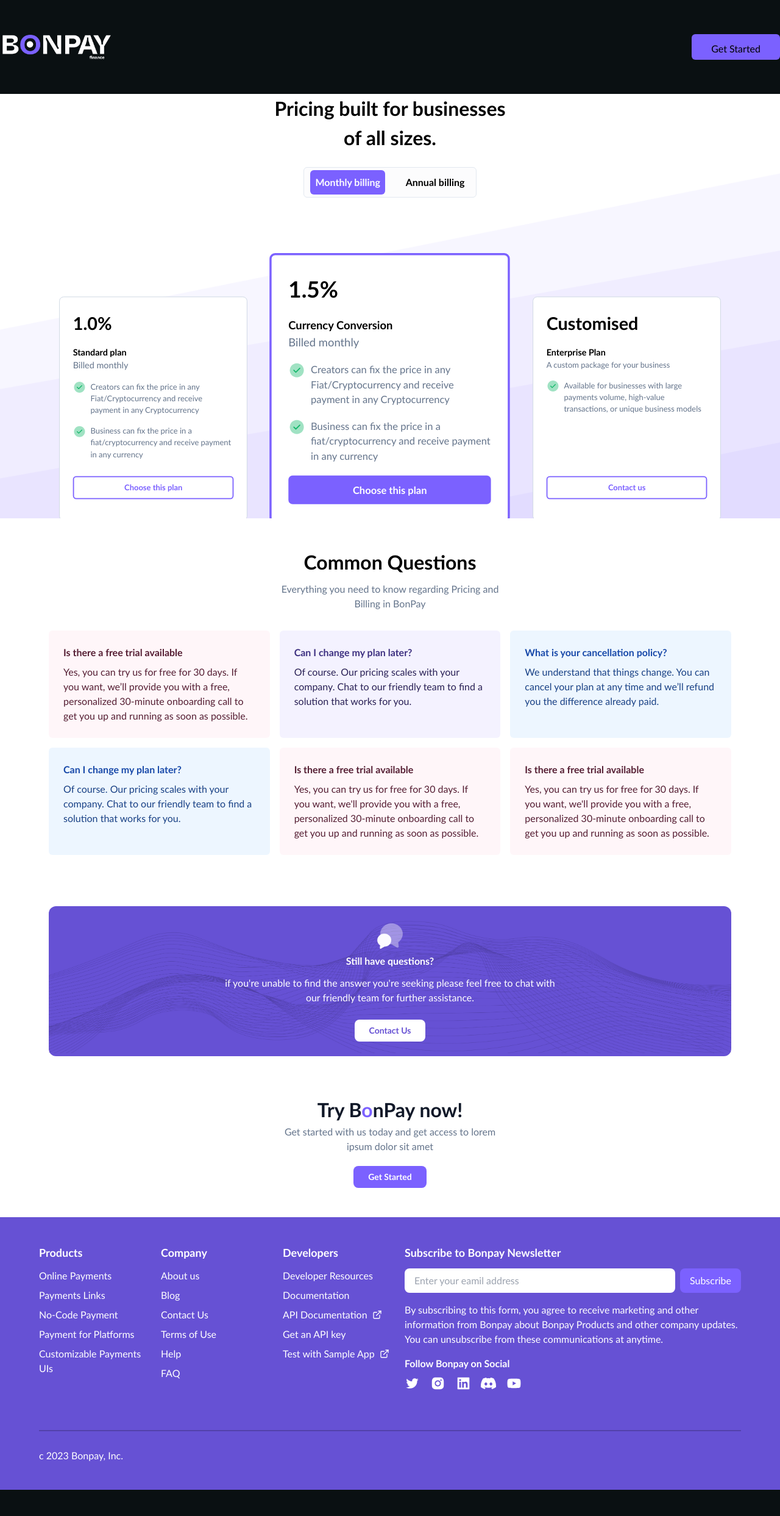
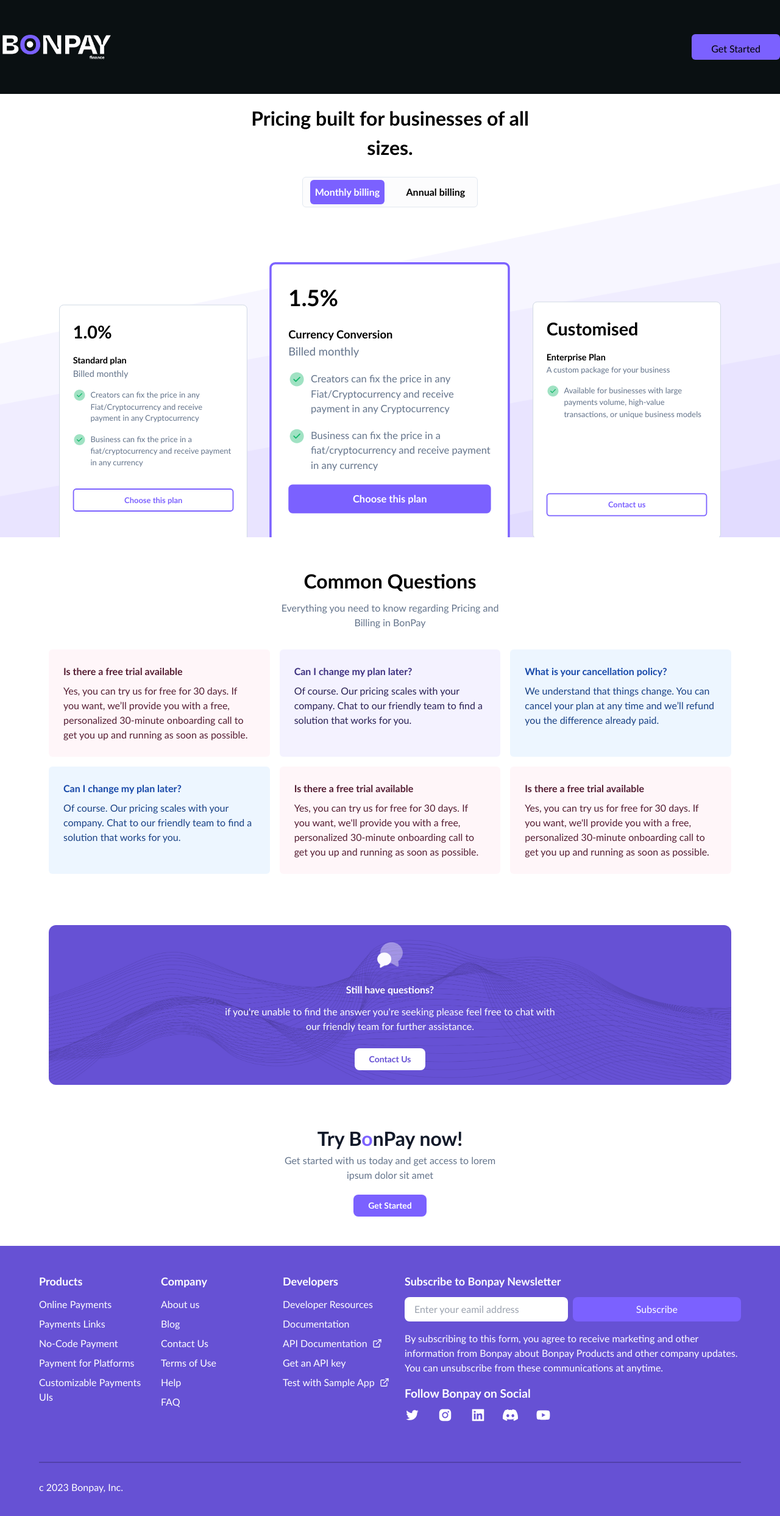
Before and after one commit to bonpayfinance/bonpay-website, a Next.js app: page /pricing in a window 1280 px wide. Shown: the top 2486 px of the page at 61% size. Before the commit the page ends 2443 px from the top, so only its background shows below. Built offline with nearby package versions, Linux system fonts and the light colour scheme.

Commit message:
made chnages

```diff
--- a/components/Footer/index.jsx
+++ b/components/Footer/index.jsx
@@ -9,45 +9,45 @@ import {AiFillYoutube} from 'react-icons/ai'
 
 export default function Footer() {
   return (
-    <div className='bg-[#6651D4] text-white lg:px-16 py-11 px-6'>
+      <footer className='bg-[#6651D4] text-white lg:px-16 py-11 px-6'>
         <div className='flex gap-10 lg:gap-4 md:gap-4 flex-wrap '>
-        <div className='flex flex-[1] flex-col'>
+          <div className='flex flex-[2] md:flex-[1] flex-col font-extralight text-[0.9em] md:text-[1em]'>
             <h3 className='pb-3 font-bold text-lg'>Products</h3>
-          <Link href={'/#'} className='flex items-center pb-2'>Online Payments</Link>
-          <Link href={'/#'} className='flex items-center pb-2'>Payments Links</Link>
-          <Link href={'/#'} className='flex items-center pb-2'>No-Code Payment</Link>
-          <Link href={'/#'} className='flex items-center pb-2'>Payment for Platforms</Link>
-          <Link href={'/#'} className='flex items-center pb-2'>Customizable Payments UIs</Link>
+            <Link href={'/#'} className='flex items-center pb-3 md:pb-2'>Online Payments</Link>
+            <Link href={'/#'} className='flex items-center pb-3 md:pb-2'>Payments Links</Link>
+            <Link href={'/#'} className='flex items-center pb-3 md:pb-2'>No-Code Payment</Link>
+            <Link href={'/#'} className='flex items-center pb-3 md:pb-2'>Payment for Platforms</Link>
+            <Link href={'/#'} className='flex items-center pb-3 md:pb-2'>Customizable Payments UIs</Link>
           </div>
-        <div className='flex flex-[1] flex-col'>
+          <div className='flex flex-[1] md:flex-[1] flex-col font-extralight text-[0.9em] md:text-[1em]'>
             <h3 className='pb-3 font-bold text-lg'>Company</h3>
-          <Link href={'/#'} className='flex items-center pb-2'>About us</Link>
-          <Link href={'/#'} className='flex items-center pb-2'>Blog</Link>
-          <Link href={'/#'} className='flex items-center pb-2'>Contact Us</Link>
-          <Link href={'/#'} className='flex items-center pb-2'>Terms of Use</Link>
-          <Link href={'/#'} className='flex items-center pb-2'>Help</Link>
-          <Link href={'/#'} className='flex items-center pb-2'>FAQ</Link>
+            <Link href={'/#'} className='flex items-center pb-3 md:pb-2'>About us</Link>
+            <Link href={'/#'} className='flex items-center pb-3 md:pb-2'>Blog</Link>
+            <Link href={'/#'} className='flex items-center pb-3 md:pb-2'>Contact Us</Link>
+            <Link href={'/#'} className='flex items-center pb-3 md:pb-2'>Terms of Use</Link>
+            <Link href={'/#'} className='flex items-center pb-3 md:pb-2'>Help</Link>
+            <Link href={'/#'} className='flex items-center pb-3 md:pb-2'>FAQ</Link>
           </div>
-        <div className='flex flex-1 flex-col'>
+          <div className='flex flex-[1] md:flex-[1] flex-col font-extralight text-[0.9em] md:text-[1em]'>
             <h3 className='pb-3 font-bold text-lg'>Developers</h3>
-          <Link href={'/#'} className='flex items-center pb-2'>Developer Resources</Link>
-          <Link href={'/#'} className='flex items-center pb-2'>Documentation</Link>
-          <Link href={'/#'} className='flex items-center pb-2'>API Documentation <FiExternalLink  className='ml-2'/></Link>
-          <Link href={'/#'} className='flex items-center pb-2' >Get an API key</Link>
-          <Link href={'/#'} className='flex items-center pb-2'>Test with Sample App <FiExternalLink className='ml-2' /></Link>
+            <Link href={'/#'} className='flex items-center pb-3 md:pb-2'>Developer Resources</Link>
+            <Link href={'/#'} className='flex items-center pb-3 md:pb-2'>Documentation</Link>
+            <Link href={'/#'} className='flex items-center pb-3 md:pb-2'>API Documentation <FiExternalLink  className='ml-2'/></Link>
+            <Link href={'/#'} className='flex items-center pb-3 md:pb-2' >Get an API key</Link>
+            <Link href={'/#'} className='flex items-center pb-3 md:pb-2'>Test with Sample App <FiExternalLink className='ml-2' /></Link>
           </div>
-        <div className='lg:flex lg:flex-[3] flex-col md:grid ml-auto' >
-          <h3 className='pb-3 font-bold text-lg' >Subscribe to Bonpay Newsletter</h3>
-          <div className='flex gap-2 flex-col lg:flex-row md:flex-row'>
-            <input className='flex pl-4 w-[100%] rounded-lg py-2 lg:py-0 md:py-0' type='text' placeholder='Enter your eamil address'/>
-            <button className='px-4 py-2 bg-[#7B61FF] rounded-lg'>Subscribe</button>
+          <div className=' flex flex-col ml-auto md:grid lg:flex lg:flex-[3] md:items-stretch' >
+            <h3 className='pb-3 font-bold text-lg text-center md:text-left' >Subscribe to Bonpay Newsletter</h3>
+            <div className='flex gap-2 flex-col lg:flex-row md:flex-col'>
+              <input className='flex pl-4 w-[100%] rounded-lg py-2 lg:py-0 md:py-3' type='text' placeholder='Enter your eamil address'/>
+              <button className='px-4 py-2 rounded-lg bg-[#7B61FF] md:w-[100%] w-[70%] mx-auto'>Subscribe</button>
             </div>
-          <p className='pt-4'>
+            <p className='pt-8 md:pt-4 text-center md:text-left text-[0.9em] lg:text-[1em] font-extralight'>
               By subscribing to this form, you agree to receive marketing and other information from Bonpay about Bonpay Products
               and other company updates. You can unsubscribe from these communications at anytime.
             </p>
-          <div className='mt-4 w-[12em]'>
-            <p className='font-bold mb-2'>Follow Bonpay on Social</p>
+            <div className='mt-8 md:mt-4 w-[15em] lg:w-[15em] md:w-[15em] mx-auto lg:mx-0 md:mx-0'>
+              <p className='font-bold text-[1.2em] mb-2'>Follow Bonpay on Social</p>
               <div className='flex justify-between'>
                 <AiOutlineTwitter size={25}/>
                 <AiFillInstagram size={25}/>
@@ -58,9 +58,9 @@ export default function Footer() {
             </div>
           </div>
         </div>
-      <hr className='border border-[#5241AA] my-7 md:mt-10 lg:mt-16'/>
-      <p>c 2023 Bonpay, Inc.</p>
-    </div>
+        <hr className='border border-[#5241AA] my-7 hidden md:mt-10 md:flex lg:mt-16'/>
+        <p className='hidden md:flex'>c 2023 Bonpay, Inc.</p>
+    </footer>
   )
 }
 
--- a/pages/pricing/index.tsx
+++ b/pages/pricing/index.tsx
@@ -12,19 +12,19 @@ export default function Pricing() {
     <>
         <NavBar />
             <div className='flex flex-col text-center justify-center bg-white'>
-            <h1 className='font-bold text-[2em] mb-6 w-auto text-black'>Pricing built for businesses<br /> of all sizes.</h1>
+                <h1 className='font-bold mb-6 mt-4 text-[1.9em] lg:text-[2em] md:text-[2em] lg:w-[37%] md:w-[55%] w-[92%] mx-auto text-black'>Pricing built for businesses of all sizes.</h1>
                 {/* <div className='border border-slate-300 rounded-md px-1 py-1 flex justify-around gap-3 ml-auto mr-auto'>
                     <span className='py-1 px-1 rounded-md bg-rose-500'>Monthly billing</span>
                     <span className='py-1 px-1 rounded-md '>Annula billing</span>
                 </div> */}
                 <div className='relative bg-slate-100 lg:bg-white md:bg-none py-6 lg:py-0' style={{position: 'relative'}}>
                     <Image alt='background' src={bg} width={2000} height={2000} className='transform ' style={{width: '100%', height: '100%', position: 'absolute'}}/>
-                <div className='border border-slate-200 rounded-md px-1 py-1 w-[17.8em] bg-[#FCFCFD] flex justify-around gap-3 ml-auto mr-auto'>
+                    <div className='border border-slate-200 rounded-md px-1 py-1 w-[18em] bg-[#FCFCFD] flex justify-around gap-3 ml-auto mr-auto'>
                         <span className='py-2 px-2 font-bold rounded-md bg-[#7B61FF] text-white'>Monthly billing</span>
                         <span className='py-2 px-2 font-bold rounded-md '>Annual billing</span>
                     </div>
                     <div className='mt-10 grid lg:grid-cols-3 md:grid-cols-2 gap-6 lg:gap-[4%] md:gap-5 lg:px-[5em] md:px-[2em] px-[1em]'>
-                    <div className='flex flex-col bg-white z-[2] text-left lg:mb-[-1.5em] lg:mt-auto md:mt-[2em] p-6 transition-all duration-300 lg:scale-90 lg:h-[25.5em] cursor-pointer border border-slate-300 rounded-lg'>
+                        <div className='flex flex-col rounded-lg bg-white z-[2] text-left lg:mb-[-1.8em] lg:mt-auto md:mt-[2em] p-6 pb-10 transition-all duration-300 lg:scale-90 lg:h-[27em] cursor-pointer border border-slate-300'>
                             <h2 className='text-black text-[2em] pb-4 font-bold'>1.0%</h2>
                             <p className='font-bold'>Standard plan</p>
                             <p className='text-slate-500'>Billed monthly</p>
@@ -38,10 +38,11 @@ export default function Pricing() {
                             <p className='text-[0.9em]'>Business can fix the price in a fiat/cryptocurrency and receive payment in any currency</p>
                             </div>
 
-                        <button className='font-bold text-[0.9em] text-[#7B61FF] border-2 transition-all duration-300 border-[#7B61FF] hover:bg-[#7B61FF] hover:text-white rounded-md mb-[1em] mt-auto p-2'>Choose this plan</button>
+                            <button className='font-bold text-[0.9em] text-[#7B61FF] border-2 transition-all duration-300 border-[#7B61FF] hover:bg-[#7B61FF] hover:text-white rounded-md lg:mb-[1em] mt-auto p-2'>Choose this plan</button>
                         </div>
 
-                    <div className='flex mb-5 flex-col bg-white z-[2] text-left lg:mb-[1.3em] lg:mt-[5em] md:mt-[2em] p-6 transition-all duration-300 border border-slate-300  lg:scale-[1.15] cursor-pointer lg:border-[0.2em] lg:border-[#7B61FF] rounded-lg'>
+                        <div className='flex flex-col rounded-lg bg-white z-[2] text-left lg:mb-[1.3em] lg:mt-[5em] md:mt-[2em] p-6 transition-all duration-300 border border-slate-300 cursor-pointer lg:border-[0.2em] lg:border-[#7B61FF] lg:scale-[1.15]'>
+                        {/* <div className='flex flex-col rounded-lg bg-white z-[2] text-left lg:mb-[-1.5em] lg:mt-auto md:mt-[2em] p-6 pb-10 transition-all duration-300 lg:scale-90 lg:h-[27em] cursor-pointer border border-slate-300'> */}
                             <h2 className='text-black text-[2em] pb-4 font-bold'>1.5%</h2>
                             <p className='font-bold'>Currency Conversion</p>
                             <p className='text-slate-500'>Billed monthly</p>
@@ -55,10 +56,10 @@ export default function Pricing() {
                             <p className='text-[0.9em]'>Business can fix the price in a fiat/cryptocurrency and receive payment in any currency</p>
                             </div>
 
-                        <button className='font-bold text-[0.9em] border-2 transition-all duration-300 border-[#7B61FF] bg-[#7B61FF] text-white rounded-md mt-auto p-2'>Choose this plan</button>
+                            <button className='font-bold text-[0.9em] border-2 transition-all duration-300 border-[#7B61FF] bg-[#7B61FF] text-white lg:mb-[1em] rounded-md mt-auto p-2'>Choose this plan</button>
                         </div>
 
-                    <div className='flex flex-col bg-white z-[2] text-left lg:mt-auto lg:mb-[-1.5em] md:mt-[2em] p-6 transition-all duration-300 lg:scale-90 lg:h-[25.5em] cursor-pointer border border-slate-300 rounded-lg'>
+                        <div className='flex flex-col rounded-lg bg-white z-[2] text-left lg:mt-auto lg:mb-[-1.5em] md:mt-[2em] p-6 pb-10 transition-all duration-300 lg:scale-90 lg:h-[27em] cursor-pointer border border-slate-300'>
                             <h2 className='text-black text-[2em] pb-4 font-bold'>Customised</h2>
                             <p className='font-bold'>Enterprise Plan</p>
                             <p className='text-slate-500 text-[0.9em]'>A custom package for your business</p>
@@ -68,7 +69,7 @@ export default function Pricing() {
                             <p className='text-[0.9em]'>Available for businesses with large payments volume, high-value transactions, or unique business models</p>
                             </div>
 
-                        <button className='font-bold text-[0.9em] text-[#7B61FF] border-2 transition-all duration-300 border-[#7B61FF] hover:bg-[#7B61FF] hover:text-white rounded-md mb-[1em] mt-auto p-2'>Contact us</button>
+                            <button className='font-bold text-[0.9em] text-[#7B61FF] border-2 transition-all duration-300 border-[#7B61FF] hover:bg-[#7B61FF] hover:text-white rounded-md mt-auto p-2'>Contact us</button>
                         </div>
                     </div>
                 </div>
@@ -80,31 +81,31 @@ export default function Pricing() {
 
                     <div className='grid mt-8 lg:grid-cols-3 gap-4 my-5 md:grid-cols-2'>
 
-                    <div className='text-left rounded-md bg-[#FFE8F0] bg-opacity-40 p-6'>
+                        <div className='text-left rounded-md bg-[#FFE8F0] bg-opacity-40 p-6 h-[14em] md:h-auto'>
                             <p className='pb-2 font-bold text-[#551E33]'>Is there a free trial available</p>
-                        <p className='text-[#551E33]'>Yes, you can try us for free for 30 days. If you want, we’ll
+                            <p className='text-[#551E33] font-light md:font-normal'>Yes, you can try us for free for 30 days. If you want, we’ll
                             provide you with a free, personalized 30-minute onboarding call to get you up and running as soon as possible.</p>
                         </div>
-                    <div className='text-left rounded-md bg-[#E4DFFF] bg-opacity-40 p-6'>
+                        <div className='text-left rounded-md bg-[#E4DFFF] bg-opacity-40 p-6 h-[14em] md:h-auto'>
                             <p className='pb-2 font-bold text-[#3D3080]'>Can I change my plan later?</p>
-                        <p className='text-[#292055]'>Of course. Our pricing scales with your company. Chat to our friendly team to find a solution that works for you.</p>
+                            <p className='text-[#292055] font-light md:font-normal'>Of course. Our pricing scales with your company. Chat to our friendly team to find a solution that works for you.</p>
                         </div>
-                    <div className='text-left rounded-md bg-[#D1E9FF] bg-opacity-40 p-6'>
+                        <div className='text-left rounded-md bg-[#D1E9FF] bg-opacity-40 p-6 h-[14em] md:h-auto'>
                             <p className='pb-2 font-bold text-[#1849A9]'>What is your cancellation policy?</p>
-                        <p className='text-[#194185]'>We understand that things change. You can cancel your plan at any time and we’ll refund you the difference already paid.</p>
+                            <p className='text-[#194185] font-light md:font-normal'>We understand that things change. You can cancel your plan at any time and we’ll refund you the difference already paid.</p>
                         </div>
-                    <div className='text-left rounded-md bg-[#D1E9FF] bg-opacity-40 p-6'>
+                        <div className='text-left rounded-md bg-[#D1E9FF] bg-opacity-40 p-6 h-[14em] md:h-auto'>
                             <p className='pb-2 font-bold text-[#1849A9]'>Can I change my plan later?</p>
-                        <p className='text-[#194185]'>Of course. Our pricing scales with your company. Chat to our friendly team to find a solution that works for you.</p>
+                            <p className='text-[#194185] font-light md:font-normal'>Of course. Our pricing scales with your company. Chat to our friendly team to find a solution that works for you.</p>
                         </div>
-                    <div className='text-left rounded-md bg-[#FFE8F0] bg-opacity-40 p-6'>
+                        <div className='text-left rounded-md bg-[#FFE8F0] bg-opacity-40 p-6 h-[14em] md:h-auto'>
                             <p className='pb-2 font-bold text-[#551E33]'>Is there a free trial available</p>
-                        <p className='text-[#551E33]'>Yes, you can try us for free for 30 days. If you want, we'll
+                            <p className='text-[#551E33] font-light md:font-normal'>Yes, you can try us for free for 30 days. If you want, we'll
                             provide you with a free, personalized 30-minute onboarding call to get you up and running as soon as possible.</p>
                         </div>
-                    <div className='text-left rounded-md bg-[#FFE8F0] bg-opacity-40 p-6'>
+                        <div className='text-left rounded-md bg-[#FFE8F0] bg-opacity-40 p-6 h-[14em] md:h-auto'>
                             <p className='pb-2 font-bold text-[#551E33]'>Is there a free trial available</p>
-                        <p className='text-[#551E33]'>Yes, you can try us for free for 30 days. If you want, we'll
+                            <p className='text-[#551E33] font-light md:font-normal'>Yes, you can try us for free for 30 days. If you want, we'll
                             provide you with a free, personalized 30-minute onboarding call to get you up and running as soon as possible.</p>
                         </div>
 
@@ -113,12 +114,12 @@ export default function Pricing() {
                 </div>
 
                 {/* Contact Us Section */}
-            <div className='relative lg:mx-[5em] md:mx-[2em] mx-[1em] my-[4em] bg-[#6651D4]  py-6 rounded-xl'>
-                <Image alt='tick' height={1000} width={1000} src={lineImg} className='w-[100%] h-[88%] absolute'/>
+                <div className='relative lg:mx-[5em] md:mx-[2em] mx-[1em] my-[4em] bg-[#6651D4] py-10 lg:py-6 md:py-6 rounded-xl'>
+                    <Image alt='tick' height={1000} width={1000} src={lineImg} className='w-[100%] hidden lg:flex md:flex h-[88%] absolute'/>
                     <div className='flex flex-col gap-1 items-center z-[2] relative text-white'>
                     <Image alt='message icon' src={message} height={50} width={50} className='z-[2]'/>
-                <p className=' font-bold'>Still have questions?</p>
-                <p className='lg:w-[50%] md:w-[50%] w-[90%] mt-2'>if you're unable to find the answer you're seeking please feel free to chat with our friendly team for further assistance.</p>
+                    <p className=' font-bold pt-4'>Still have questions?</p>
+                    <p className='lg:w-[50%] md:w-[50%] w-[90%] mt-2 font-thin'>if you're unable to find the answer you're seeking please feel free to chat with our friendly team for further assistance.</p>
                     <button className='bg-white border-none py-2 px-6 rounded-lg font-bold text-[#6651D4] text-sm mt-5'>Contact Us</button>
                     </div>
                 </div>
@@ -126,7 +127,7 @@ export default function Pricing() {
                 {/* TRY BONPAY */}
                 <div className='pb-[3em] px-[1em] flex flex-col items-center'>
                     <h1 className='text-[2em] text-[#101828] font-bold'>Try B<span className='text-[#7B61FF]'>o</span>nPay now!</h1>
-                <p className='w-100% lg:w-[30%] text-slate-500'>Get started with us today and get access to lorem ipsum dolor sit amet</p>
+                    <p className='w-[85%] lg:w-[30%] text-slate-500'>Get started with us today and get access to lorem ipsum dolor sit amet</p>
                     <button className='bg-[#7B61FF] font-bold border-none py-2 px-6 rounded-lg text-white text-sm mt-5'>Get Started</button>
                 </div>
             </div>
```
Lines whose indentation alone changed are shown as unchanged.
